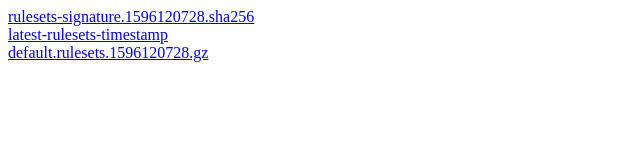
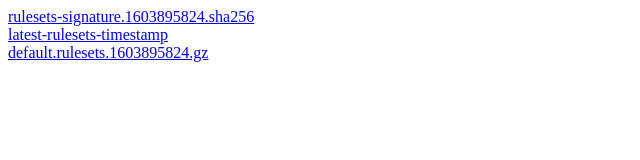
Before and after one commit to freedomofpress/securedrop-https-everywhere-ruleset, a plain HTML site: page index.html in a window 1280 px wide. Shown: the full height of the page, 0-640 px from the left. Drawn offline with Linux system fonts and the light colour scheme.

Commit message:
Update and sign ruleset

```diff
--- a/index.html
+++ b/index.html
@@ -1,5 +1,5 @@
 <html>
-    <a href='rulesets-signature.1596120728.sha256'>rulesets-signature.1596120728.sha256</a><br>
+    <a href='rulesets-signature.1603895824.sha256'>rulesets-signature.1603895824.sha256</a><br>
     <a href='latest-rulesets-timestamp'>latest-rulesets-timestamp</a><br>
-    <a href='default.rulesets.1596120728.gz'>default.rulesets.1596120728.gz</a><br>
+    <a href='default.rulesets.1603895824.gz'>default.rulesets.1603895824.gz</a><br>
 </html>
```
Also changed, not shown: 3 other files.
